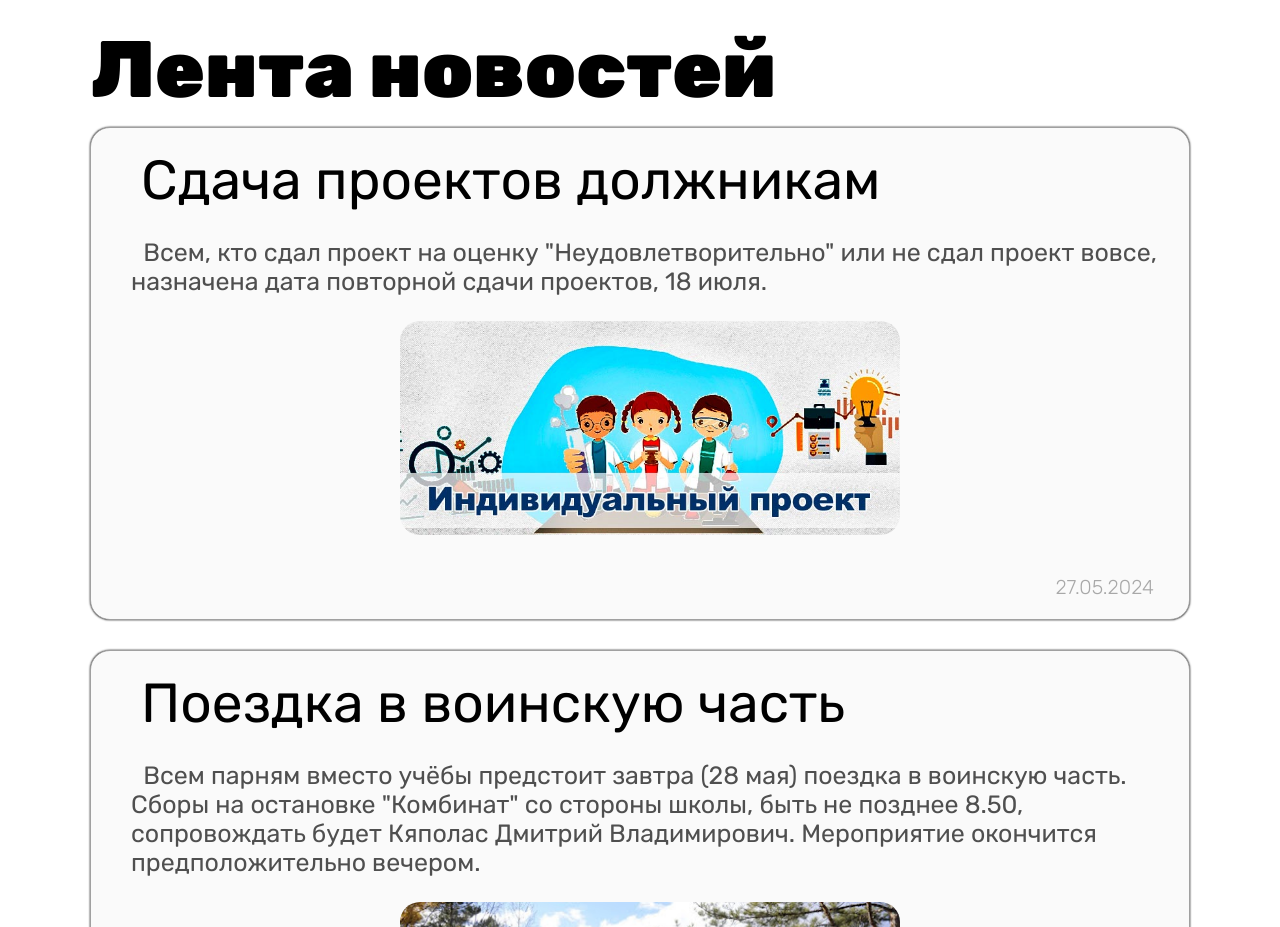
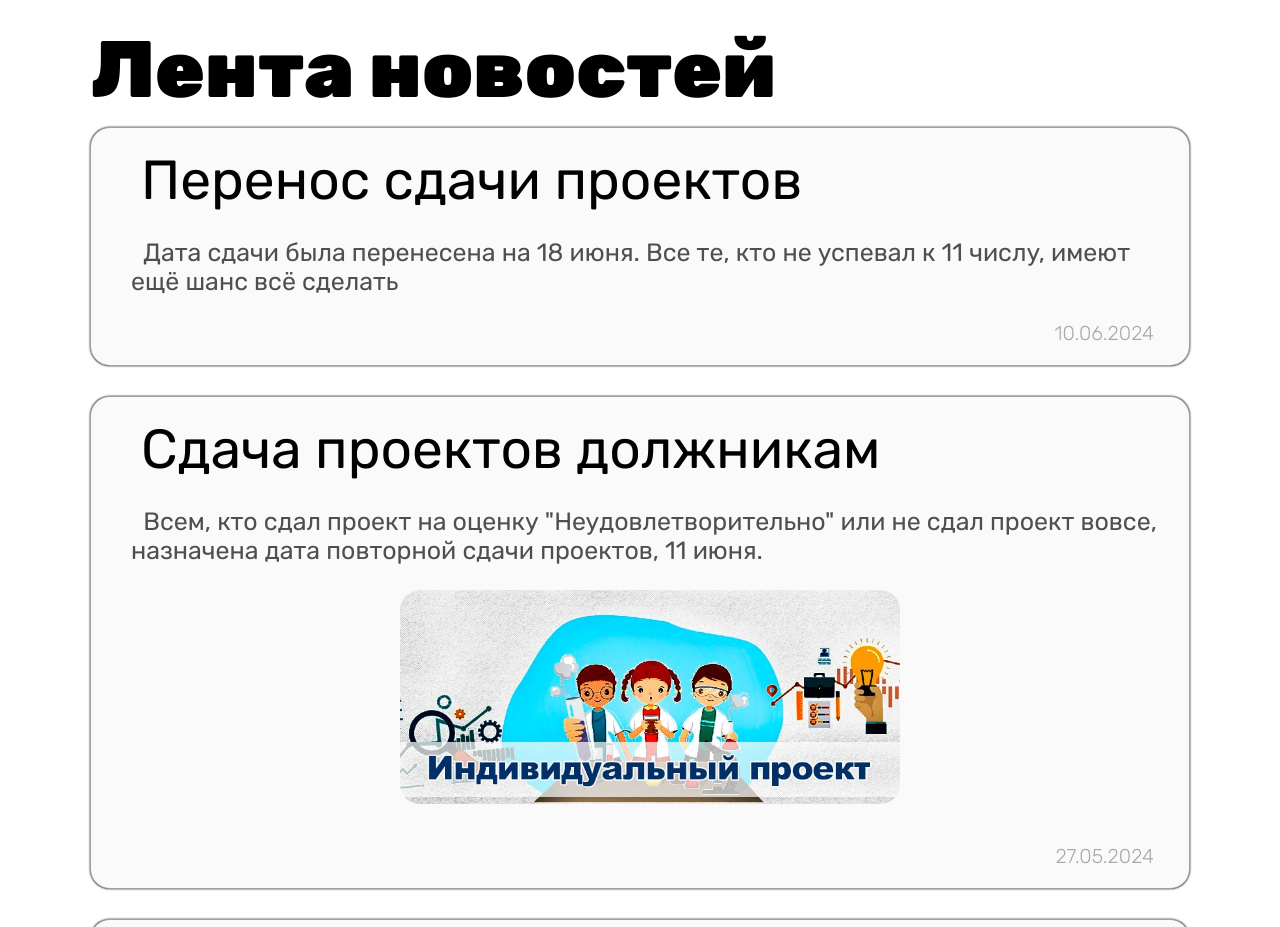
Before and after one commit to Gaiterr/class10.github.io, a plain HTML site: page site.html in a window 1280 px wide. Shown: the part 1100-2027 px from the top of the page. Drawn offline with Linux system fonts and the light colour scheme; a script that the page names is missing.

Commit message:
Update site.html

```diff
--- a/site.html
+++ b/site.html
@@ -111,10 +111,17 @@
   </div>
   <div class="news">
     <span class="lenta">Лента новостей</span>
+        <div class="news-list">
+      <div class="new">
+        <p class="new-title">Перенос сдачи проектов</p>
+        <p class="new-text">&nbsp;&nbsp;Дата сдачи была перенесена на 18 июня. Все те, кто не успевал к 11 числу, имеют ещё шанс всё сделать </p>
+        <span class="data">10.06.2024</span>
+      </div>
+    </div>
     <div class="news-list">
       <div class="new">
         <p class="new-title">Сдача проектов должникам</p>
-        <p class="new-text">&nbsp;&nbsp;Всем, кто сдал проект на оценку "Неудовлетворительно" или не сдал проект вовсе, назначена дата повторной сдачи проектов, 18 июля. </p>
+        <p class="new-text">&nbsp;&nbsp;Всем, кто сдал проект на оценку "Неудовлетворительно" или не сдал проект вовсе, назначена дата повторной сдачи проектов, 11 июня. </p>
         <p class="new-image"><img src="src/proekt.jpg" alt=""></p>
         <span class="data">27.05.2024</span>
       </div>
```
